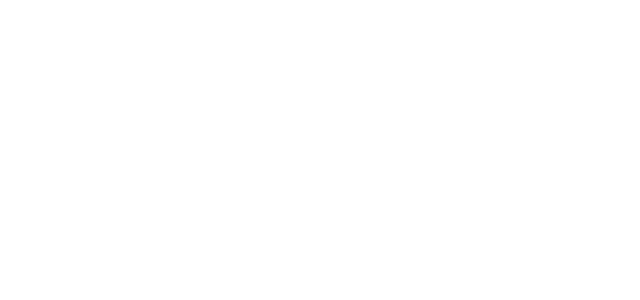
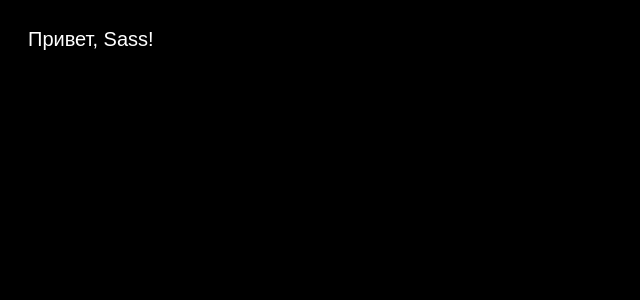
Before and after one commit to WarGhost132/vue-reusable-form, a Vue app: page / in a window 1280 px wide. Shown: the top 300 px of the page, without its empty margins (0-640 px from the left). Built offline with nearby package versions, Linux system fonts and the light colour scheme.

Commit message:
setup sass

```diff
--- a/package.json
+++ b/package.json
@@ -21,6 +21,7 @@
     "@vitejs/plugin-vue": "^5.2.1",
     "@vue/tsconfig": "^0.7.0",
     "npm-run-all2": "^7.0.2",
+    "sass": "^1.86.0",
     "typescript": "~5.8.0",
     "vite": "^6.2.1",
     "vite-plugin-vue-devtools": "^7.7.2",
--- a/src/App.vue
+++ b/src/App.vue
@@ -3,7 +3,21 @@ import { RouterView } from 'vue-router'
 </script>
 
 <template>
+  <div class="box">Привет, Sass!</div>
+
   <RouterView />
 </template>
 
-<style scoped></style>
+<style lang="scss">
+.box {
+  padding: 20px;
+  background: $primary-color;
+  color: white;
+  font-size: 20px;
+  border-radius: 5px;
+
+  &:hover {
+    background: $primary-color-hover;
+  }
+}
+</style>
--- a/src/assets/base.css
+++ /dev/null
@@ -1,86 +0,0 @@
-/* color palette from <https://github.com/vuejs/theme> */
-:root {
-  --vt-c-white: #ffffff;
-  --vt-c-white-soft: #f8f8f8;
-  --vt-c-white-mute: #f2f2f2;
-
-  --vt-c-black: #181818;
-  --vt-c-black-soft: #222222;
-  --vt-c-black-mute: #282828;
-
-  --vt-c-indigo: #2c3e50;
-
-  --vt-c-divider-light-1: rgba(60, 60, 60, 0.29);
-  --vt-c-divider-light-2: rgba(60, 60, 60, 0.12);
-  --vt-c-divider-dark-1: rgba(84, 84, 84, 0.65);
-  --vt-c-divider-dark-2: rgba(84, 84, 84, 0.48);
-
-  --vt-c-text-light-1: var(--vt-c-indigo);
-  --vt-c-text-light-2: rgba(60, 60, 60, 0.66);
-  --vt-c-text-dark-1: var(--vt-c-white);
-  --vt-c-text-dark-2: rgba(235, 235, 235, 0.64);
-}
-
-/* semantic color variables for this project */
-:root {
-  --color-background: var(--vt-c-white);
-  --color-background-soft: var(--vt-c-white-soft);
-  --color-background-mute: var(--vt-c-white-mute);
-
-  --color-border: var(--vt-c-divider-light-2);
-  --color-border-hover: var(--vt-c-divider-light-1);
-
-  --color-heading: var(--vt-c-text-light-1);
-  --color-text: var(--vt-c-text-light-1);
-
-  --section-gap: 160px;
-}
-
-@media (prefers-color-scheme: dark) {
-  :root {
-    --color-background: var(--vt-c-black);
-    --color-background-soft: var(--vt-c-black-soft);
-    --color-background-mute: var(--vt-c-black-mute);
-
-    --color-border: var(--vt-c-divider-dark-2);
-    --color-border-hover: var(--vt-c-divider-dark-1);
-
-    --color-heading: var(--vt-c-text-dark-1);
-    --color-text: var(--vt-c-text-dark-2);
-  }
-}
-
-*,
-*::before,
-*::after {
-  box-sizing: border-box;
-  margin: 0;
-  font-weight: normal;
-}
-
-body {
-  min-height: 100vh;
-  color: var(--color-text);
-  background: var(--color-background);
-  transition:
-    color 0.5s,
-    background-color 0.5s;
-  line-height: 1.6;
-  font-family:
-    Inter,
-    -apple-system,
-    BlinkMacSystemFont,
-    'Segoe UI',
-    Roboto,
-    Oxygen,
-    Ubuntu,
-    Cantarell,
-    'Fira Sans',
-    'Droid Sans',
-    'Helvetica Neue',
-    sans-serif;
-  font-size: 15px;
-  text-rendering: optimizeLegibility;
-  -webkit-font-smoothing: antialiased;
-  -moz-osx-font-smoothing: grayscale;
-}
--- a/src/assets/main.css
+++ /dev/null
@@ -1,35 +0,0 @@
-@import './base.css';
-
-#app {
-  max-width: 1280px;
-  margin: 0 auto;
-  padding: 2rem;
-  font-weight: normal;
-}
-
-a,
-.green {
-  text-decoration: none;
-  color: hsla(160, 100%, 37%, 1);
-  transition: 0.4s;
-  padding: 3px;
-}
-
-@media (hover: hover) {
-  a:hover {
-    background-color: hsla(160, 100%, 37%, 0.2);
-  }
-}
-
-@media (min-width: 1024px) {
-  body {
-    display: flex;
-    place-items: center;
-  }
-
-  #app {
-    display: grid;
-    grid-template-columns: 1fr 1fr;
-    padding: 0 2rem;
-  }
-}
--- /dev/null
+++ b/src/assets/main.scss
@@ -0,0 +1,6 @@
+@use "@/assets/styles/variables.scss" as *;
+
+body {
+  font-family: Arial, sans-serif;
+  background: $primary-color;
+}
--- /dev/null
+++ b/src/assets/styles/variables.scss
@@ -0,0 +1,4 @@
+@use "sass:color";
+
+$primary-color: black;
+$primary-color-hover: color.adjust($primary-color, $lightness: 10%)
--- a/src/main.ts
+++ b/src/main.ts
@@ -1,4 +1,4 @@
-import './assets/main.css'
+import './assets/main.scss'
 
 import { createApp } from 'vue'
 import App from './App.vue'
--- a/vite.config.ts
+++ b/vite.config.ts
@@ -15,4 +15,11 @@ export default defineConfig({
       '@': fileURLToPath(new URL('./src', import.meta.url))
     },
   },
+  css: {
+    preprocessorOptions: {
+      scss: {
+        additionalData: `@use "@/assets/styles/variables.scss" as *;`
+      }
+    }
+  }
 })
```
Also changed, not shown: 1 other file (tests, documents, lock files or other folders).
